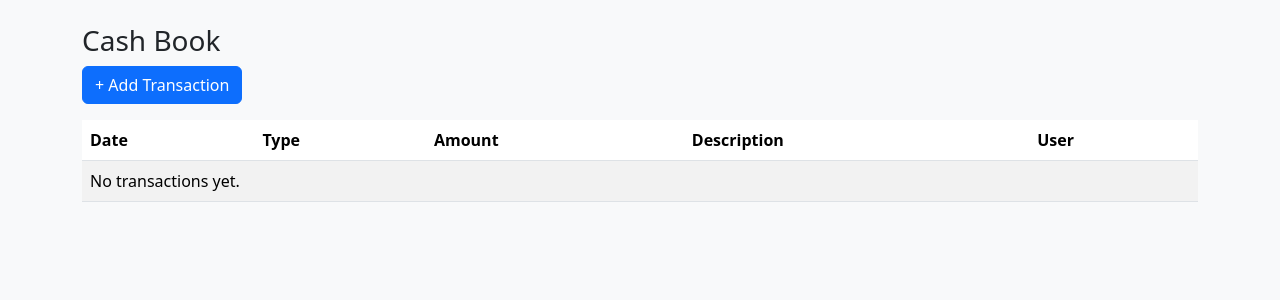
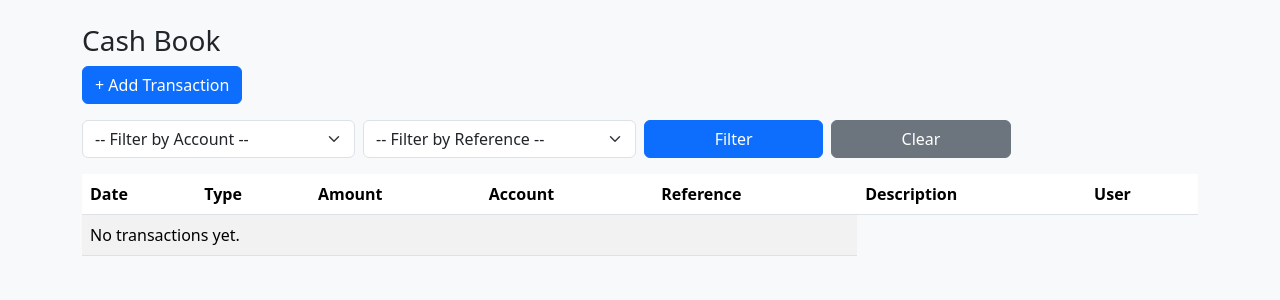
Before and after one commit to shafikaranikkath-sudo/service_center, a Django app: page /cashbook/ in a window 1280 px wide. Shown: the part 56-356 px from the top of the page. Run offline with Django 5.2, Linux system fonts and the light colour scheme; the visitor is signed in with stand-in values (Sample User, id 1); data comes from the database, SQL or seed files in the repository; data that the repository does not hold is empty.

Commit message:
Add pending settlement logic, settlement status, and summary fix

```diff
--- a/cashbook/forms.py
+++ b/cashbook/forms.py
@@ -4,4 +4,4 @@ from .models import CashTransaction
 class CashTransactionForm(forms.ModelForm):
     class Meta:
         model = CashTransaction
-        fields = ['transaction_type', 'amount', 'description', 'account']
+        fields = ['transaction_type', 'amount', 'description', 'account','reference_user']
--- a/cashbook/templates/cashbook/transaction_list.html
+++ b/cashbook/templates/cashbook/transaction_list.html
@@ -2,9 +2,35 @@
 {% block content %}
 <h3>Cash Book</h3>
 <a class="btn btn-primary mb-3" href="{% url 'cashbook:transaction_create' %}">+ Add Transaction</a>
+<form method="get" class="row g-2 mb-3">
+  <div class="col-md-3">
+    <select name="account" class="form-select">
+      <option value="">-- Filter by Account --</option>
+      {% for acc in accounts %}
+      <option value="{{ acc.code }}" {% if selected_account == acc.code %}selected{% endif %}>{{ acc }}</option>
+      {% endfor %}
+    </select>
+  </div>
+  <div class="col-md-3">
+    <select name="reference" class="form-select">
+      <option value="">-- Filter by Reference --</option>
+      <option value="direct" {% if selected_reference == "direct" %}selected{% endif %}>Direct</option>
+      {% for u in users %}
+      <option value="{{ u.id }}" {% if selected_reference == u.id|stringformat:"s" %}selected{% endif %}>{{ u.username }}</option>
+      {% endfor %}
+    </select>
+  </div>
+  <div class="col-md-2">
+    <button class="btn btn-primary w-100">Filter</button>
+  </div>
+  <div class="col-md-2">
+    <a href="{% url 'cashbook:transaction_list' %}" class="btn btn-secondary w-100">Clear</a>
+  </div>
+</form>
+
 <table class="table table-striped">
   <thead>
-    <tr><th>Date</th><th>Type</th><th>Amount</th><th>Description</th><th>User</th></tr>
+    <tr><th>Date</th><th>Type</th><th>Amount</th><th>Account</th><th>Reference</th><th>Description</th><th>User</th></tr>
   </thead>
   <tbody>
     {% for t in transactions %}
@@ -17,8 +43,10 @@
       </td>
       <td>{{ t.amount }}</td>
       <td>{{ t.account }}</td>
+      <td>{% if t.reference_user %}{{ t.reference_user.username }}{% else %}<span class="text-muted">Direct</span>{% endif %}</td>
       <td>{{ t.description }}</td>
       <td>{{ t.user.username }}</td>
+      <td>{% if t.account.code == "PENDING" %}{% if t.settled %}<span class="badge bg-secondary">Settled</span>{% else %}<a href="{% url 'cashbook:settle_pending' t.id %}" class="btn btn-sm btn-warning">Settle</a>{% endif %}{% endif %}</td>
     </tr>
     {% empty %}
     <tr><td colspan="5">No transactions yet.</td></tr>
--- a/cashbook/urls.py
+++ b/cashbook/urls.py
@@ -7,4 +7,5 @@ urlpatterns = [
     path("", views.transaction_list, name="transaction_list"),
     path("add/", views.transaction_create, name="transaction_create"),
     path("summary/", views.cashbook_summary, name="cashbook_summary"),
+    path("settle/<int:txn_id>/", views.settle_pending, name="settle_pending"),
 ]
--- a/cashbook/views.py
+++ b/cashbook/views.py
@@ -9,15 +9,38 @@ from .forms import CashTransactionForm
 from django.db.models import Sum
 from django.utils import timezone
 from datetime import datetime, timedelta
+from django.contrib.auth.models import User
 
 
 @login_required
 def transaction_list(request):
-    if request.user.is_superuser or request.user.groups.filter(name__in=['Admin','Manager']).exists():
-        transactions = CashTransaction.objects.all()
-    else:
-        transactions = CashTransaction.objects.filter(user=request.user)
-    return render(request, "cashbook/transaction_list.html", {"transactions": transactions})
+    transactions = CashTransaction.objects.all()
+
+    # Filter by account
+    account_filter = request.GET.get("account")
+    if account_filter:
+        transactions = transactions.filter(account__code=account_filter)
+
+    # Filter by reference user
+    ref_filter = request.GET.get("reference")
+    if ref_filter == "direct":
+        transactions = transactions.filter(reference_user__isnull=True)
+    elif ref_filter:
+        transactions = transactions.filter(reference_user_id=ref_filter)
+
+    return render(request, "cashbook/transaction_list.html", {
+        "transactions": transactions,
+        "accounts": Account.objects.all(),
+        "users": User.objects.all(),
+        "selected_account": account_filter,
+        "selected_reference": ref_filter,
+    })
+
+    # if request.user.is_superuser or request.user.groups.filter(name__in=['Admin','Manager']).exists():
+    #     transactions = CashTransaction.objects.all()
+    # else:
+    #     transactions = CashTransaction.objects.filter(user=request.user)
+    # return render(request, "cashbook/transaction_list.html", {"transactions": transactions})
 
 
 @login_required
@@ -28,14 +51,16 @@ def transaction_create(request):
             trans = form.save(commit=False)
             trans.user = request.user
 
+
             # calculate balances
             last_txn = CashTransaction.objects.order_by('date').last()
             opening = last_txn.closing_balance if last_txn else 0
             trans.opening_balance = opening
-            if trans.transaction_type == "INCOME":
-                trans.closing_balance = opening + trans.amount
-            else:
-                trans.closing_balance = opening - trans.amount
+            trans.closing_balance = opening + trans.amount if trans.transaction_type == "INCOME" else opening - trans.amount
+
+            # default to Direct if no reference chosen
+            if not trans.reference_user:
+                trans.reference_user = None  # None means "Direct shop work"
 
             trans.save()
             messages.success(request, "Transaction added successfully!")
@@ -77,10 +102,54 @@ def cashbook_summary(request):
     # per-account balances
     accounts = {}
     for acc_code, acc_label in Account.ACCOUNT_CHOICES:
-        income = txns.filter(account__code=acc_code, transaction_type="INCOME").aggregate(Sum("amount"))["amount__sum"] or 0
-        expense = txns.filter(account__code=acc_code, transaction_type="EXPENSE").aggregate(Sum("amount"))["amount__sum"] or 0
+        # income = txns.filter(account__code=acc_code, transaction_type="INCOME").aggregate(Sum("amount"))["amount__sum"] or 0
+        # expense = txns.filter(account__code=acc_code, transaction_type="EXPENSE").aggregate(Sum("amount"))["amount__sum"] or 0
+        income = txns.filter(account__code=acc_code, transaction_type="INCOME", settled=False).aggregate(Sum("amount"))["amount__sum"] or 0
+        expense = txns.filter(account__code=acc_code, transaction_type="EXPENSE", settled=False).aggregate(Sum("amount"))["amount__sum"] or 0
         balance = income - expense
         accounts[acc_label] = {"income": income, "expense": expense, "balance": balance}
 
     return render(request, "cashbook/summary.html", {"summary": summary,"accounts": accounts,"from_date": from_date,
         "to_date": to_date,})
+
+@login_required
+def settle_pending(request, txn_id):
+    pending_txn = CashTransaction.objects.get(id=txn_id, account__code="PENDING", settled=False)
+
+    if request.method == "POST":
+        form = CashTransactionForm(request.POST)
+        if form.is_valid():
+            settlement = form.save(commit=False)
+            settlement.user = request.user
+
+            # balances
+            last_txn = CashTransaction.objects.order_by("date").last()
+            opening = last_txn.closing_balance if last_txn else 0
+            settlement.opening_balance = opening
+            if settlement.transaction_type == "INCOME":
+                settlement.closing_balance = opening + settlement.amount
+            else:
+                settlement.closing_balance = opening - settlement.amount
+
+            # link settlement
+            settlement.settled_from = pending_txn
+            settlement.save()
+
+            # mark pending as settled
+            pending_txn.settled = True
+            pending_txn.save()
+
+            messages.success(request, f"Pending transaction {pending_txn.id} settled to {settlement.account}")
+            return redirect("cashbook:transaction_list")
+    else:
+        form = CashTransactionForm(initial={
+            "transaction_type": "INCOME",
+            "amount": pending_txn.amount,
+            "description": f"Settlement of pending txn {pending_txn.id}"
+        })
+
+
+    return render(request, "cashbook/settle_pending.html", {
+        "form": form,
+        "pending_txn": pending_txn
+    })
```
Also changed, not shown: cashbook/models.py (+26 -5 lines), cashbook/templates/cashbook/settle_pending.html (added, +10 -0 lines), cashbook/migrations/0005_cashtransaction_reference_user_and_more.py (added), cashbook/migrations/0006_cashtransaction_settled_from.py (added), cashbook/migrations/0007_cashtransaction_settled.py (added).
